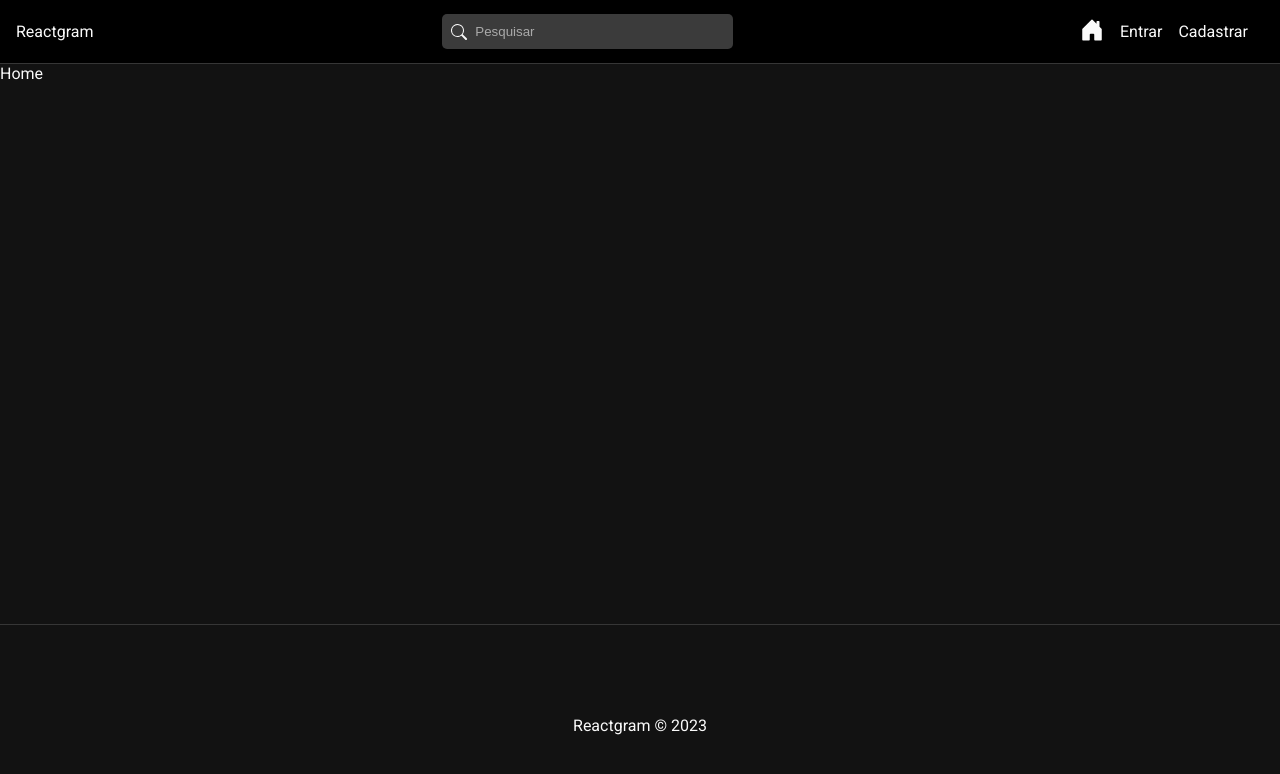
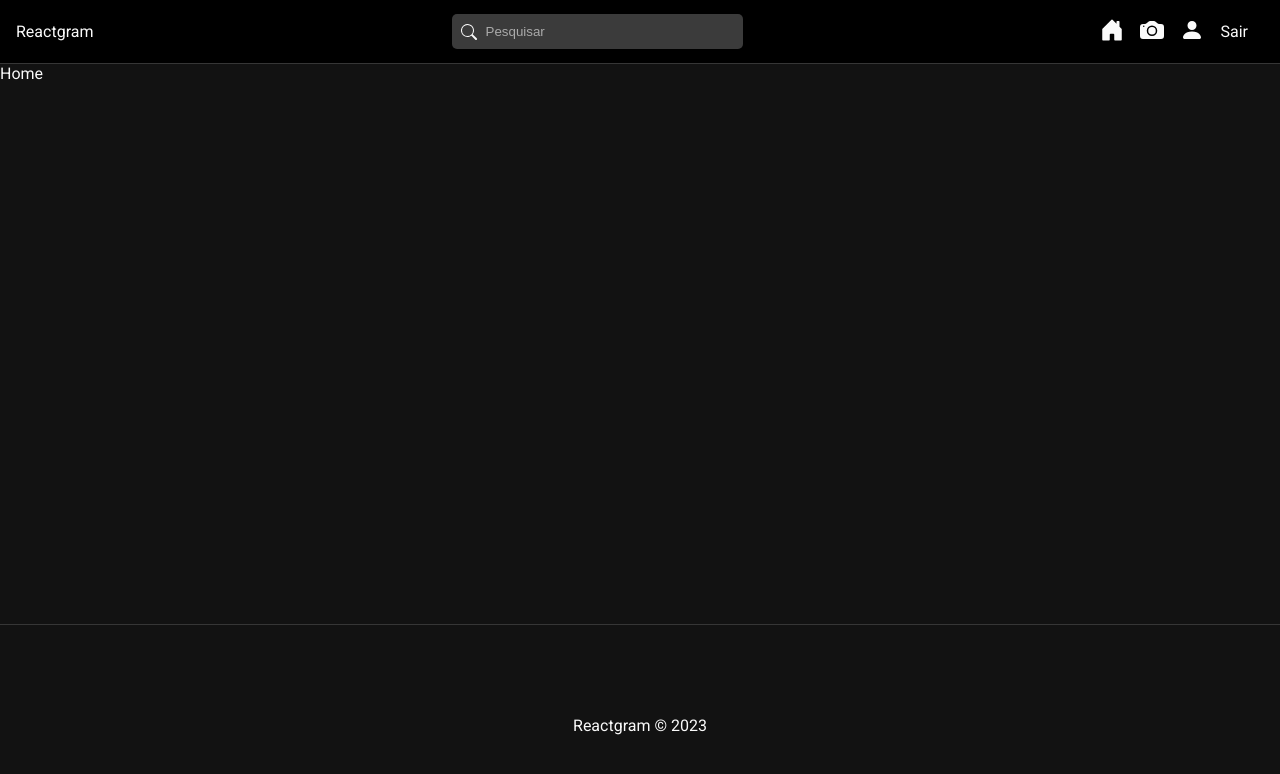
Before and after one commit to Jailsvs/reactgram, a React (Create React App) app in the folder frontend/: page / in a window 1280 px wide. Shown: the top 774 px of the page. Built offline with nearby package versions, Linux system fonts and the light colour scheme; sample sign-in values are in the browser's storage.

Commit message:
Permissoes Navbar e logout

```diff
--- a/frontend/src/components/Navbar.js
+++ b/frontend/src/components/Navbar.js
@@ -5,9 +5,18 @@
 import { BsSearch,
          BsHouseDoorFill,
          BsFillPersonFill,
-         BsFillCameraFill } from 'react-icons/bs';
+         BsFillCameraFill,
+         BsCameraFill} from 'react-icons/bs';
+//Hooks
+import { useState } from 'react';
+import { useAuth } from '../hooks/useAuth';
+import { useDispatch, useSelector } from 'react-redux';
+import { useNavigate } from "react-router-dom";
 
 const Navbar = () => {
+  const { auth } = useAuth();
+  const { user } = useSelector((state) => state.auth);
+
   return <nav id="nav">
     <Link to="/">Reactgram</Link>
     <form id="search-form">
@@ -15,11 +24,30 @@
       <input type="text" placeholder="Pesquisar"/>
     </form>
     <ul id="nav-links">
+      {auth ?
+      (<>
         <li>
           <NavLink to="/">
             <BsHouseDoorFill/>
           </NavLink>
         </li>
+        {user && (
+          <li>
+            <NavLink to={`/users/${user._id}`}>
+              <BsFillCameraFill/>
+            </NavLink>
+          </li>
+        )}
+        <li>
+          <NavLink to="/profile">
+            <BsFillPersonFill/>
+          </NavLink>
+        </li>
+        <li>
+          <span>Sair</span>
+        </li>
+      </>) :
+      (<>
         <li>
           <NavLink to="/login">
             Entrar
@@ -30,6 +58,8 @@
             Cadastrar
           </NavLink>
         </li>
+       </>)
+      }
     </ul>
   </nav>
 }
--- a/frontend/src/services/authService.js
+++ b/frontend/src/services/authService.js
@@ -17,6 +17,12 @@
   }
 }
 
-const authService = { register };
+//Logout an user
+const logout = () => {
+  localStorage.removeItem("user");
+}
+
+
+const authService = { register, logout };
 
 export default authService;
--- a/frontend/src/slices/authSlice.js
+++ b/frontend/src/slices/authSlice.js
@@ -10,14 +10,19 @@
 }
 
 //Register an user and sign in
-export const register = createAsyncThunk(
-        "auth/register",
+export const register = createAsyncThunk("auth/register",
         async(user, thunkAPI) => {
           const data = await authService.register(user);
           if (data.errors)
             return thunkAPI.rejectWithValue(data.errors[0]);
           return data;
         });
+
+//Logout an user
+export const logout = createAsyncThunk("auth/logout",
+  async() => {
+    await authService.logout();
+  });
 
 export const authSlice = createSlice({
   name: "auth",
@@ -44,9 +49,17 @@
       state.loading = false;
       state.error = action.payload;
       state.user = null;
+    })
+    .addCase(logout.fulfilled, (state, action) => {
+      state.loading = false;
+      state.error = false;
+      state.success = true;
+      state.user = null;
     });
   }
 });
 
+
+
 export const {reset} = authSlice.actions;
 export default authSlice.reducer;
```
Lines whose indentation alone changed are shown as unchanged.
